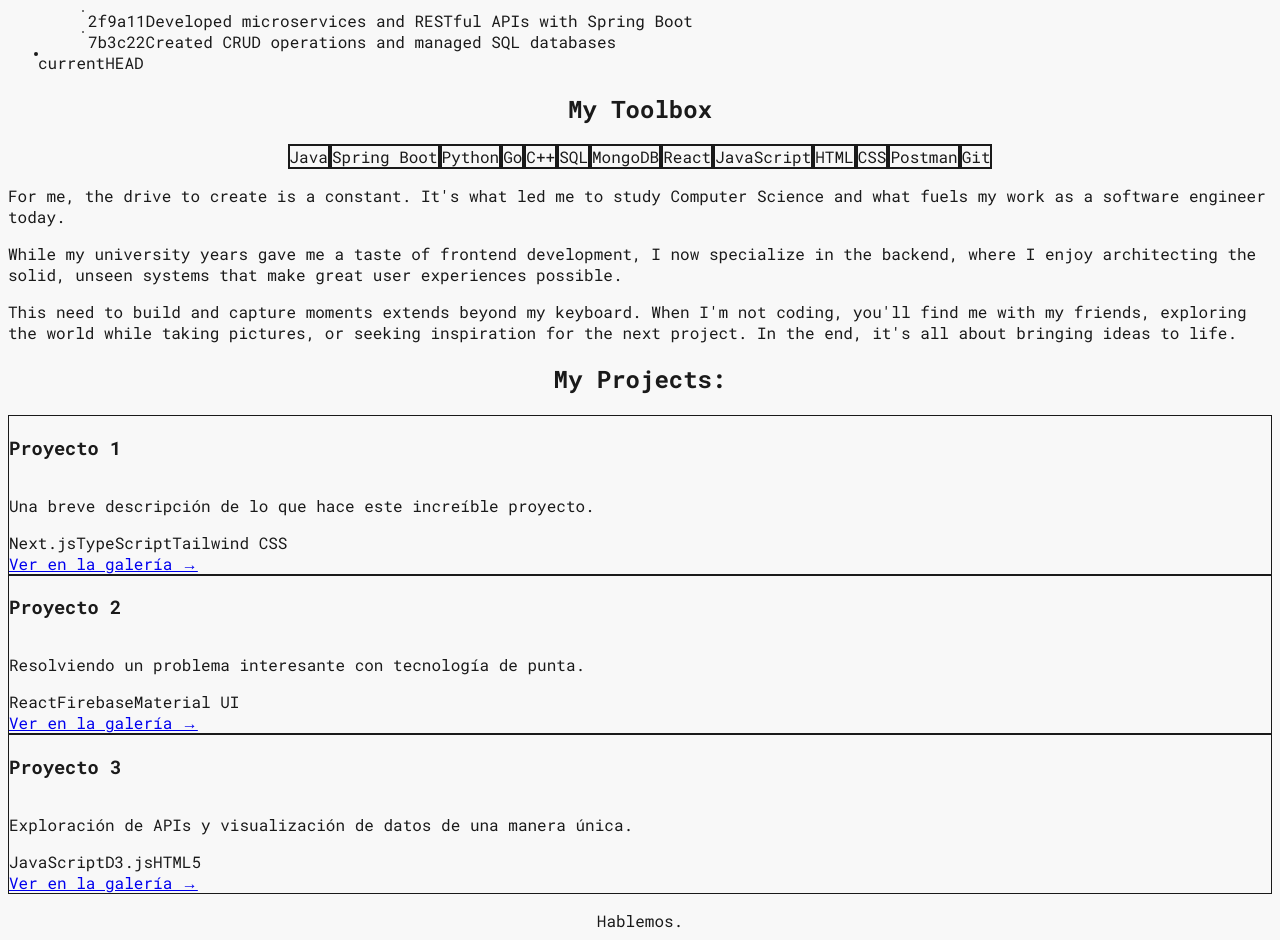
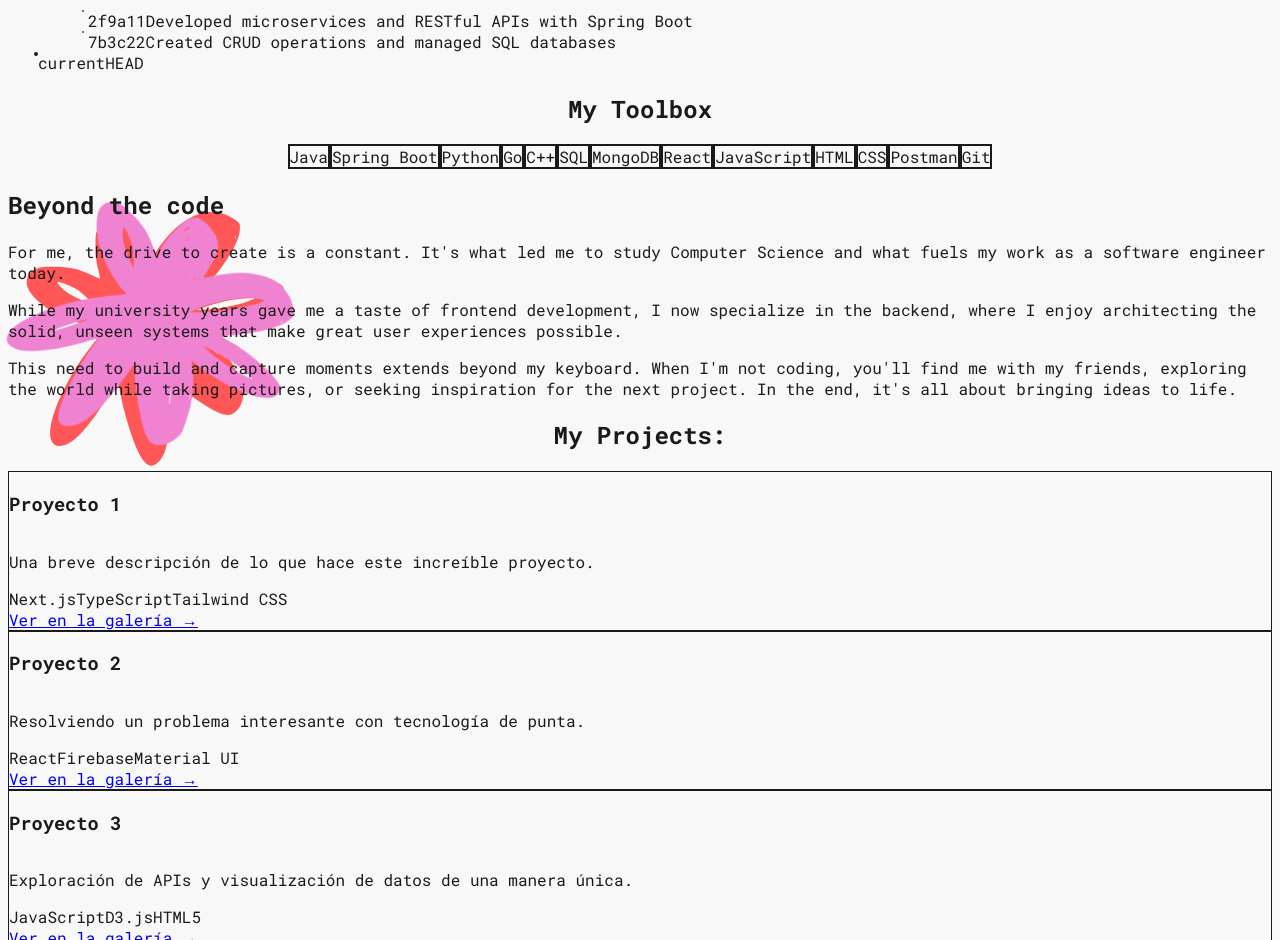
Before and after one commit to blancagiron/mi-portfolio, a Next.js app: page / in a window 1280 px wide. Shown: the part 1860-2800 px from the top of the page. Built offline with nearby package versions, Linux system fonts and the light colour scheme.

Commit message:
feat(components): add About section with new style

```diff
--- a/src/app/components/About.tsx
+++ b/src/app/components/About.tsx
@@ -1,19 +1,121 @@
+'use client'
+import Image from 'next/image';
+
 const About = () => {
-    return (
-      <section className="py-24 container mx-auto px-4">
-        <div className="max-w-3xl mx-auto text-xl md:text-2xl leading-relaxed text-gray-700">
-          <p className="mb-6">
-            For me, the drive to <span className="text-red-500">create</span> is a constant. It's what led me to study <span className="text-purple-500">Computer Science</span> and what fuels my work as a <span className="text-cyan-500">software engineer</span> today.
-          </p>
-          <p className="mb-6">
-            While my university years gave me a taste of <span className="text-orange-500">frontend development</span>, I now specialize in the <span className="text-blue-500">backend</span>, where I enjoy architecting the solid, unseen systems that make great user experiences possible.
+  return (
+    <section className="py-32 container mx-auto px-6 max-w-7xl relative">
+      {/* Decorative flowers - larger sizes for more visual presence */}
+      <div
+        className="absolute -top-6 right-10 w-32 h-32 md:w-40 md:h-40 animate-float pointer-events-none"
+        style={{ animationDelay: '0s' }}
+      >
+        <Image
+          src="/flor1.png"
+          alt=""
+          width={160}
+          height={160}
+          className="w-full h-full"
+        />
+      </div>
+
+      <div
+        className="absolute top-1/3 -left-32 w-24 h-24 md:w-28 md:h-28 animate-float pointer-events-none hidden md:block"
+        style={{ animationDelay: '1.2s', transform: 'rotate(-25deg)' }}
+      >
+        <Image
+          src="/flor2.png"
+          alt=""
+          width={180}
+          height={180}
+          className="w-full h-full"
+        />
+      </div>
+
+      <div
+        className="absolute bottom-20 right-16 w-20 h-20 md:w-24 md:h-24 animate-float pointer-events-none"
+        style={{ animationDelay: '0.8s', transform: 'rotate(45deg)' }}
+      >
+        <Image
+          src="/flor3.png"
+          alt=""
+          width={120}
+          height={120}
+          className="w-full h-full"
+        />
+      </div>
+
+      <div
+        className="absolute top-2/3 right-1/4 w-20 h-20 animate-float pointer-events-none hidden lg:block"
+        style={{ animationDelay: '1.8s', transform: 'rotate(120deg)' }}
+      >
+        <Image
+          src="/flor1.png"
+          alt=""
+          width={100}
+          height={100}
+          className="w-full h-full"
+        />
+      </div>
+
+      <div
+        className="absolute bottom-32 left-1/4 w-24 h-24 animate-float pointer-events-none hidden sm:block opacity-70"
+        style={{ animationDelay: '0.5s', transform: 'rotate(-80deg)' }}
+      >
+        <Image
+          src="/flor2.png"
+          alt=""
+          width={140}
+          height={140}
+          className="w-full h-full"
+        />
+      </div>
+
+      <div className="relative z-10">
+        <div className="mb-16">
+          <h2 className="text-6xl md:text-6xl font-semibold text-gray-900 tracking-tight">
+            Beyond <span className="text-purple-500">the code</span>
+          </h2>
+        </div>
+
+        <div className="max-w-2xl text-xl md:text-xl leading-relaxed text-gray-600 space-y-8">
+          <p>
+            For me, the drive to{' '}
+            <span className="text-red-500 font-medium">create</span> is a
+            constant. It's what led me to study{' '}
+            <span className="text-purple-500 font-medium">
+              Computer Science
+            </span>{' '}
+            and what fuels my work as a{' '}
+            <span className="text-cyan-500 font-medium">software engineer</span>{' '}
+            today.
           </p>
           <p>
-            This need to build and capture moments extends beyond my keyboard. When I'm not coding, you'll find me with my friends, <span className="text-green-500">exploring the world</span> while taking pictures, or seeking inspiration for the next project. In the end, it's all about <span className="text-pink-500">bringing ideas to life</span>.
+            While my university years gave me a taste of{' '}
+            <span className="text-orange-500 font-medium">
+              frontend development
+            </span>
+            , I now specialize in the{' '}
+            <span className="text-blue-500 font-medium">backend</span>, where I
+            enjoy architecting the solid, unseen systems that make great user
+            experiences possible.
+          </p>
+          <p>
+            This need to build and capture moments extends beyond my keyboard.
+            When I'm not coding, you'll find me with my friends,{' '}
+            <span className="text-green-500 font-medium">
+              exploring the world
+            </span>{' '}
+            while taking pictures, or seeking inspiration for the next project.
+            In the end, it's all about{' '}
+            <span className="text-pink-500 font-medium">
+              bringing ideas to life
+            </span>
+            .
           </p>
         </div>
-      </section>
-    );
-  };
+      </div>
+    </section>
+  );
+};
 
-  export default About;
+export default About;
```
